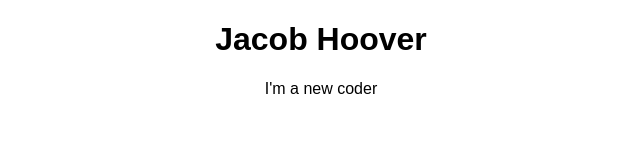
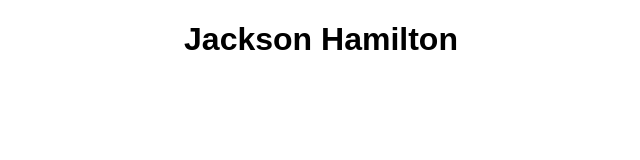
Before and after one commit to JtHoover/JtHoover.github.io, a plain HTML site: page index.html in a window 1280 px wide. Shown: the whole page, without its empty margins (319-959 px from the left). Drawn offline with Linux system fonts and the light colour scheme.

Commit message:
webisite

```diff
--- a/index.html
+++ b/index.html
@@ -4,7 +4,7 @@
         <link rel="stylesheet" href="styles.css"/>
     </head>
     <body>
-        <h1>Jacob Hoover</h1>
-        <p>I'm a new coder</p>
+        <h1>Jackson Hamilton</h1>
+        <p></p>
     </body>
 </html>
```
